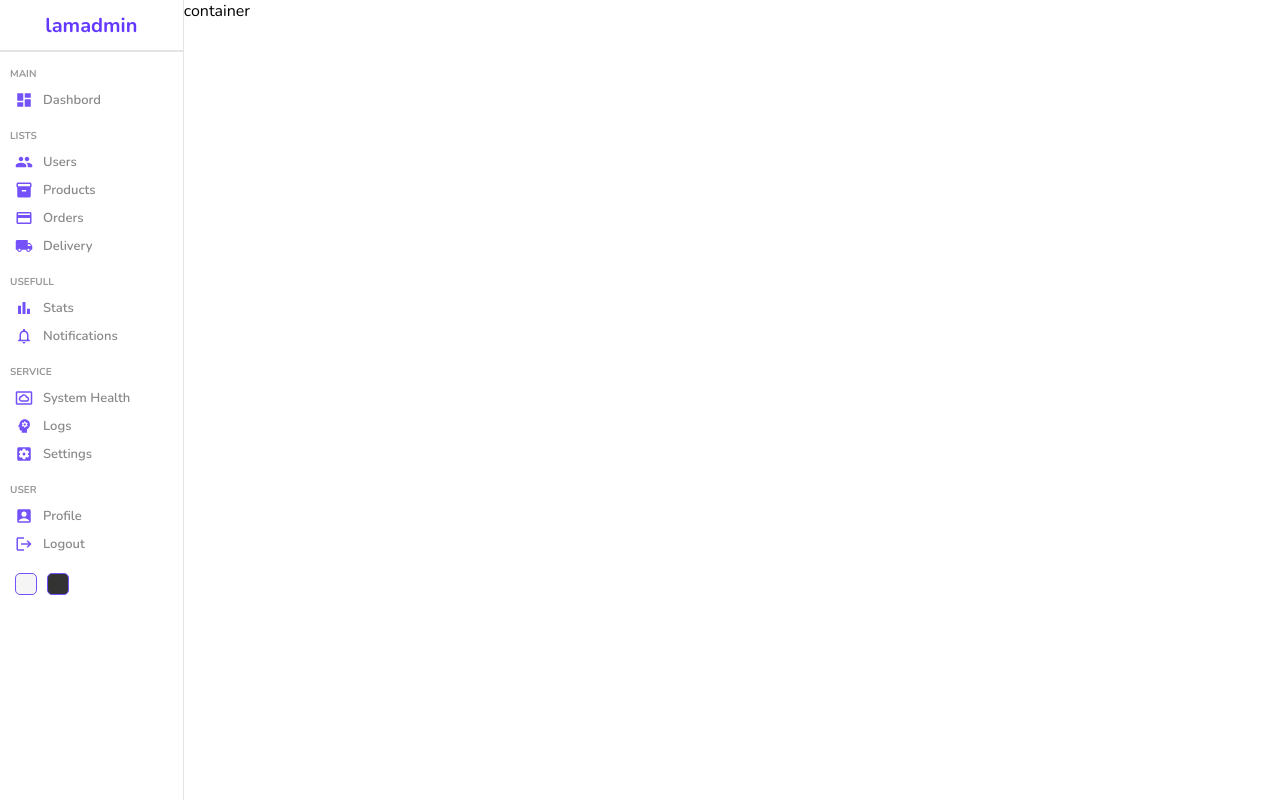
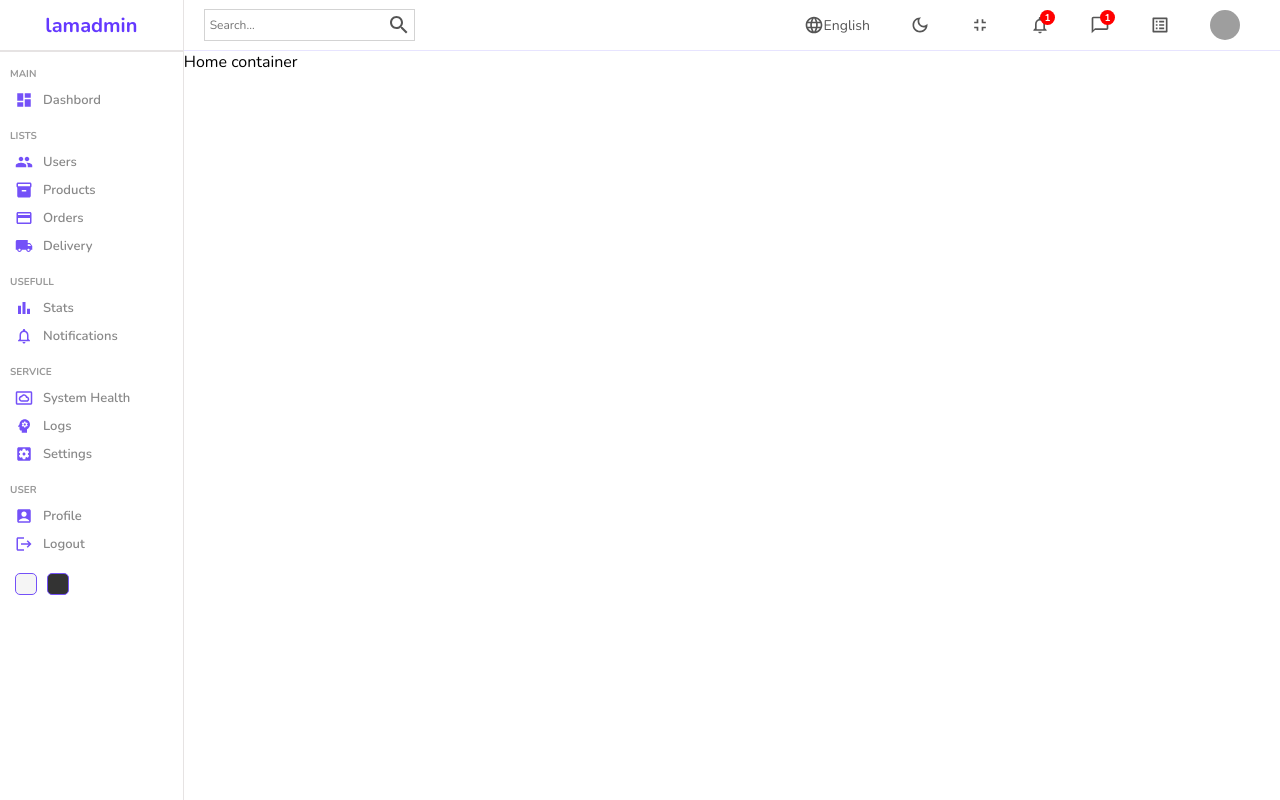
Before and after one commit to RashidRMa/lamadmin, a React (Create React App) app: page / in a window 1280 px wide. Built offline with nearby package versions, Linux system fonts and the light colour scheme; grey boxes are pictures that could not be loaded.

Commit message:
feat:"navbar created, styled"

```diff
--- a/src/components/navbar/Navbar.jsx
+++ b/src/components/navbar/Navbar.jsx
@@ -1,10 +1,48 @@
 import React from 'react'
 import "./navbar.scss"
-import Sidebar from '../sidebar/Sidebar'
+import SearchOutlinedIcon from '@mui/icons-material/SearchOutlined';
+import LanguageOutlinedIcon from '@mui/icons-material/LanguageOutlined';
+import DarkModeOutlinedIcon from '@mui/icons-material/DarkModeOutlined';
+import FullscreenExitOutlinedIcon from '@mui/icons-material/FullscreenExitOutlined';
+import NotificationsNoneOutlinedIcon from '@mui/icons-material/NotificationsNoneOutlined';
+import ChatBubbleOutlineOutlinedIcon from '@mui/icons-material/ChatBubbleOutlineOutlined';
+import ListAltOutlinedIcon from '@mui/icons-material/ListAltOutlined';
 
 const Navbar = () => {
     return (
         <div className='navbar'>
+            <div className="wrapper">
+                <div className="search">
+                    <input type="text" placeholder='Search...' />
+                    <SearchOutlinedIcon />
+                </div>
+                <div className="items">
+                    <div className="item">
+                        <LanguageOutlinedIcon className='icon'/>
+                        English
+                    </div>
+                    <div className="item">
+                        <DarkModeOutlinedIcon className='icon'/>
+                    </div>
+                    <div className="item">
+                        <FullscreenExitOutlinedIcon className='icon'/>
+                    </div>
+                    <div className="item">
+                        <NotificationsNoneOutlinedIcon className='icon'/>
+                        <div className="counter">1</div>
+                    </div>
+                    <div className="item">
+                        <ChatBubbleOutlineOutlinedIcon className='icon'/>
+                        <div className="counter">1</div>
+                    </div>
+                    <div className="item">
+                        <ListAltOutlinedIcon className='icon'/>
+                    </div>
+                    <div className="item">
+                        <img src="https://images.pexels.com/photos/2379005/pexels-photo-2379005.jpeg?auto=compress&cs=tinysrgb&w=1260&h=750&dpr=1" alt="" className='avatar'/>
+                    </div>
+                </div>
+            </div>
         </div>
     )
 }
--- a/src/components/navbar/navbar.scss
+++ b/src/components/navbar/navbar.scss
@@ -1,2 +1,76 @@
 .navbar {
+    height: 50px;
+    border-bottom: 0.5px solid rgb(231  , 228, 288);
+    display: flex;
+    align-items: center;
+    font-size: 14px;
+    color: #555;
+
+
+    .wrapper{
+        padding: 20px;
+        display: flex;
+        align-items: center;
+        justify-content: space-between;
+        width: 100%;
+
+        .search{
+            display: flex;
+            align-items: center;
+            border: 0.5px solid lightgray;
+            padding: 3px;
+
+            input{
+                border: none;
+                outline: none;
+                background: transparent;
+
+
+                &::placeholder{
+                    font-size:12px ;
+                }
+
+            }
+        }
+
+        .items{
+            display: flex;
+            align-items: center;
+
+            .item{
+                display: flex;
+                align-items: center;
+                margin:20px ;
+                position: relative;
+                cursor: pointer;
+
+
+                .icon {
+                    font-size: 20px;
+                }
+
+                .avatar{
+                    width: 30px;
+                    height: 30px;
+                    border-radius: 50%;
+                }
+
+                .counter{
+                    width: 15px;
+                    height: 15px;
+                    background-color: red;
+                    border-radius: 50%;
+                    color: white;
+                    display: flex;
+                    align-items: center;
+                    justify-content:center;
+                    font-size: 10px;
+                    font-weight: bold;
+                    position: absolute;
+                    top: -5px;
+                    right: -5px;
+                }
+            }
+        }
+    }
 }
--- a/src/pages/home/Home.jsx
+++ b/src/pages/home/Home.jsx
@@ -1,12 +1,16 @@
 import React from 'react'
 import Sidebar from '../../components/sidebar/Sidebar'
+import Navbar from '../../components/navbar/Navbar'
+
 import "./home.scss"
 
 const Home = () => {
     return (
         <div className='home'>
             <Sidebar />
-            <div className="homeContainer">container</div>
+            <div className="homeContainer">
+            <Navbar />
+               Home container</div>
         </div>
     )
 }
```
Also changed, not shown: 1 other file (tests, documents, lock files or other folders).
